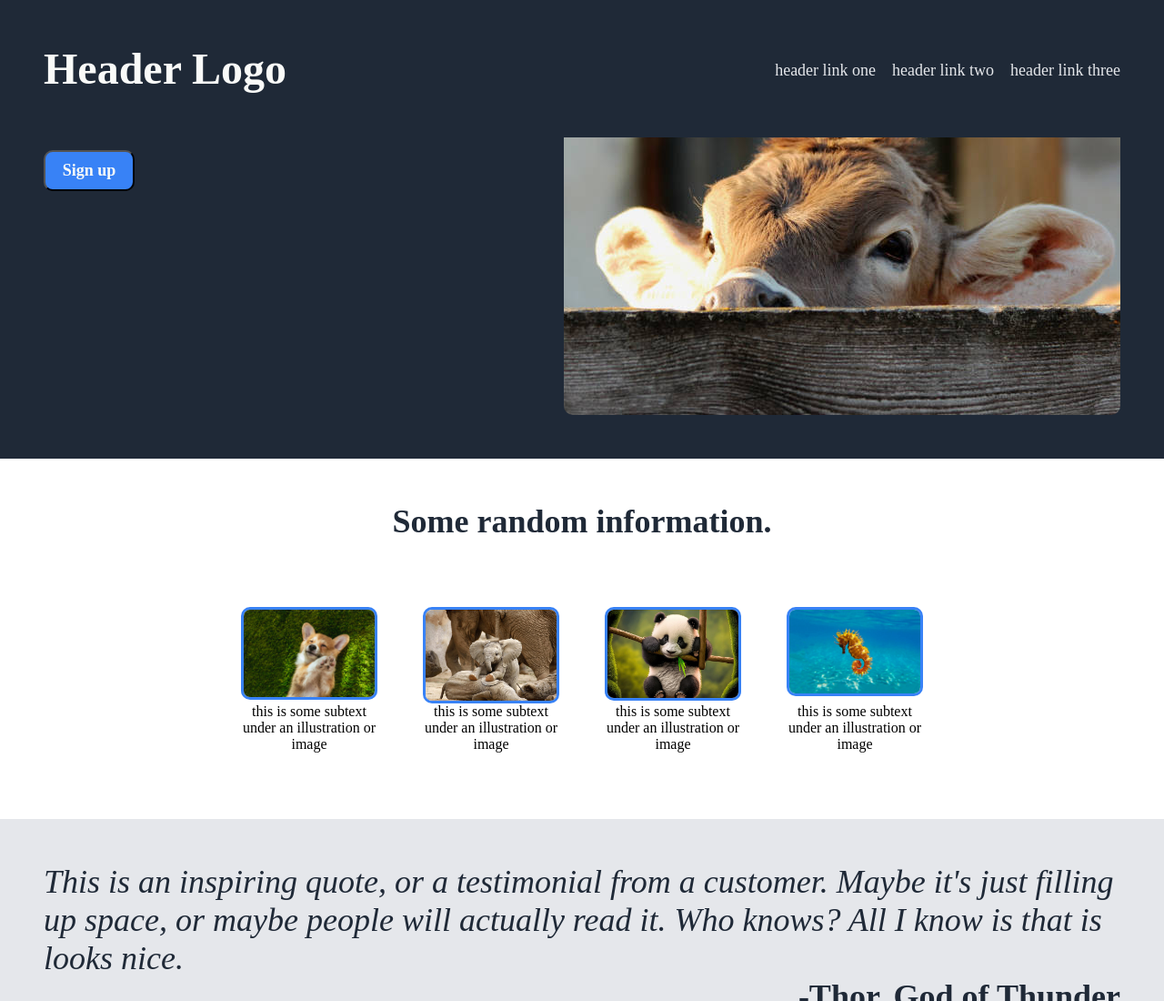
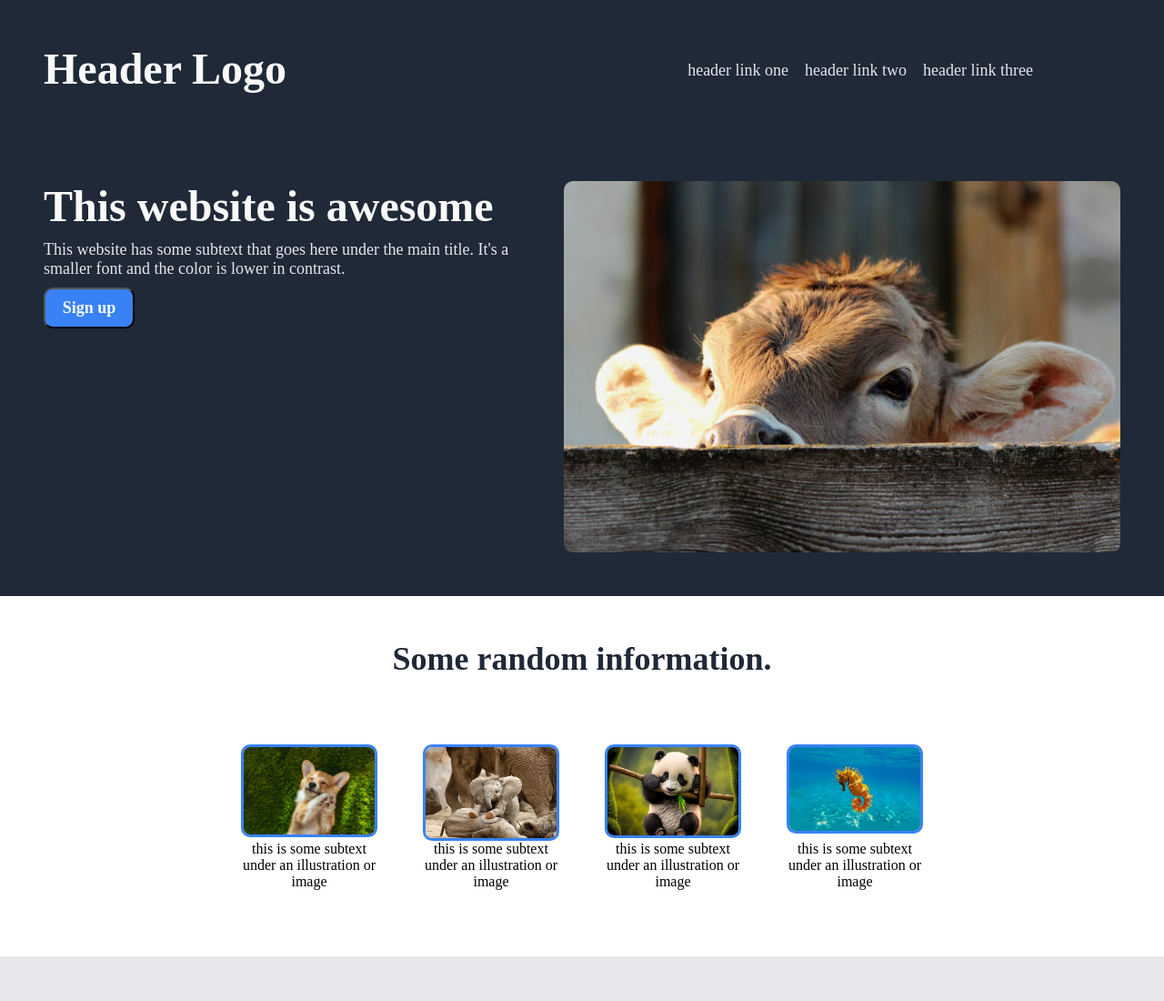
Before and after one commit to AphyRae/odin-landing-page, a plain HTML site: page index.html in a window 1280 px wide. Shown: the top 1100 px of the page at 91% size. Drawn offline with Linux system fonts and the light colour scheme.

Commit message:
Fixed header
was covering the top content

```diff
--- a/styles.css
+++ b/styles.css
@@ -20,8 +20,9 @@
     justify-content: space-between;
     align-items: center;
     padding: 48px;
-    position: fixed;
-    width: 100%;
+    position: sticky;
+    top: 0;
+    z-index: 999;
 }
 
 h1 {
```
